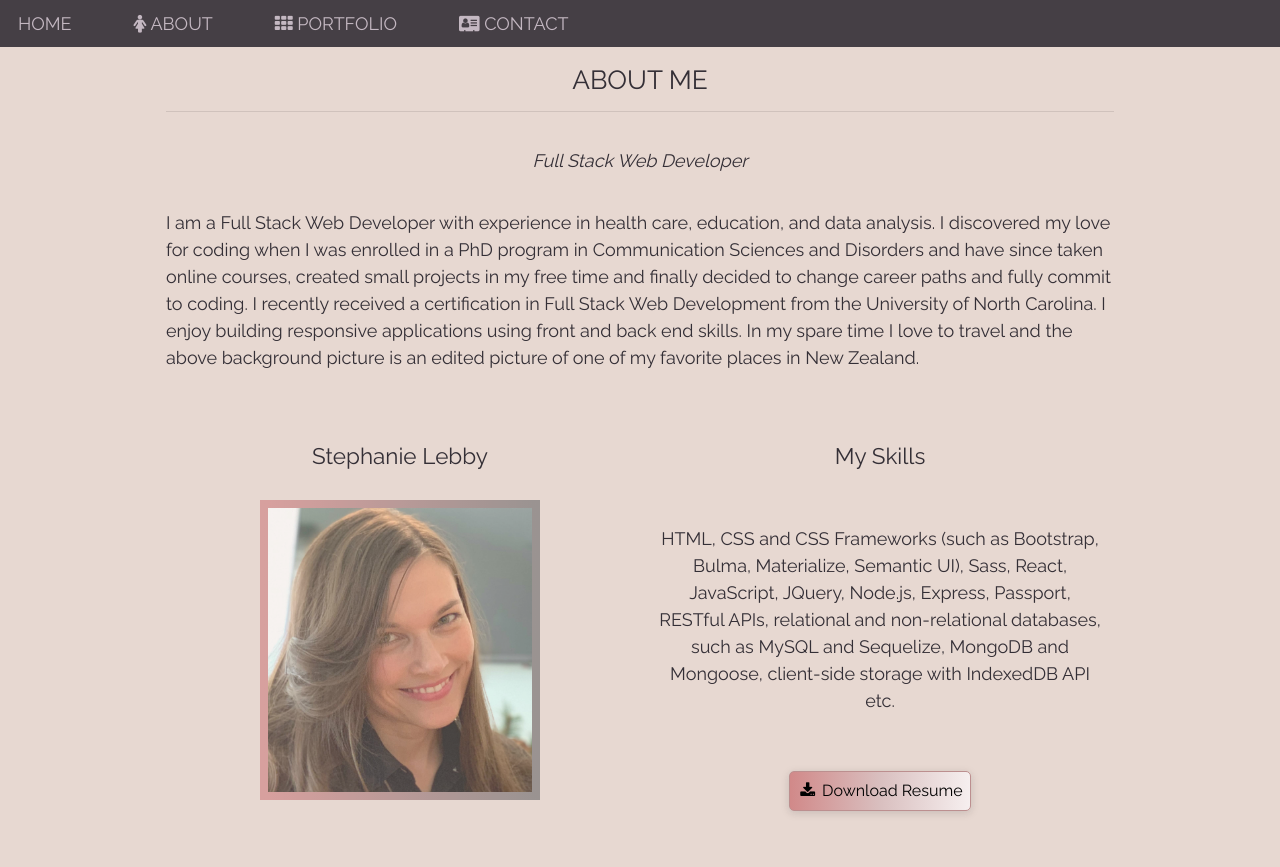
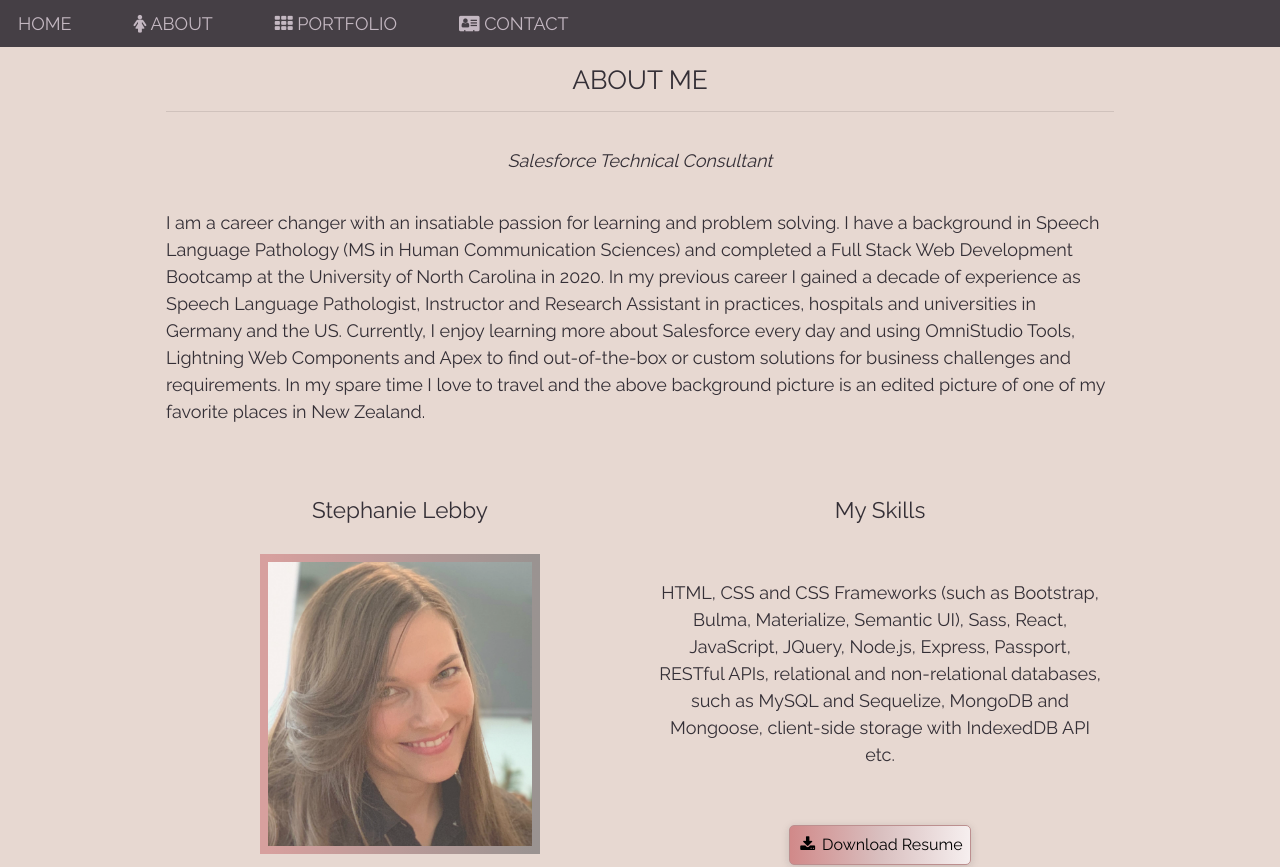
Before and after one commit to Steffield/React-Portfolio, a React (Create React App) app: page /#/about in a window 1280 px wide. Shown: the top 867 px of the page. Built offline with nearby package versions, Linux system fonts and the light colour scheme.

Commit message:
updated about section

```diff
--- a/src/pages/About/index.js
+++ b/src/pages/About/index.js
@@ -11,19 +11,21 @@ function About() {
         <h3 className="center">ABOUT ME</h3>
         <hr></hr>
         <p className="center padding-10">
-          <em>Full Stack Web Developer</em>
+          <em>Salesforce Technical Consultant</em>
         </p>
         <p>
-          I am a Full Stack Web Developer with experience in health care,
-          education, and data analysis. I discovered my love for coding when I
-          was enrolled in a PhD program in Communication Sciences and Disorders
-          and have since taken online courses, created small projects in my free
-          time and finally decided to change career paths and fully commit to
-          coding. I recently received a certification in Full Stack Web
-          Development from the University of North Carolina. I enjoy building
-          responsive applications using front and back end skills. In my spare
-          time I love to travel and the above background picture is an edited
-          picture of one of my favorite places in New Zealand.
+          I am a career changer with an insatiable passion for learning and
+          problem solving. I have a background in Speech Language Pathology (MS
+          in Human Communication Sciences) and completed a Full Stack Web
+          Development Bootcamp at the University of North Carolina in 2020. In
+          my previous career I gained a decade of experience as Speech Language
+          Pathologist, Instructor and Research Assistant in practices, hospitals
+          and universities in Germany and the US. Currently, I enjoy learning
+          more about Salesforce every day and using OmniStudio Tools, Lightning
+          Web Components and Apex to find out-of-the-box or custom solutions for
+          business challenges and requirements. In my spare time I love to
+          travel and the above background picture is an edited picture of one of
+          my favorite places in New Zealand.
         </p>
         <div className="row">
           <div className="col-md-12 center" id="aboutRow">
```
